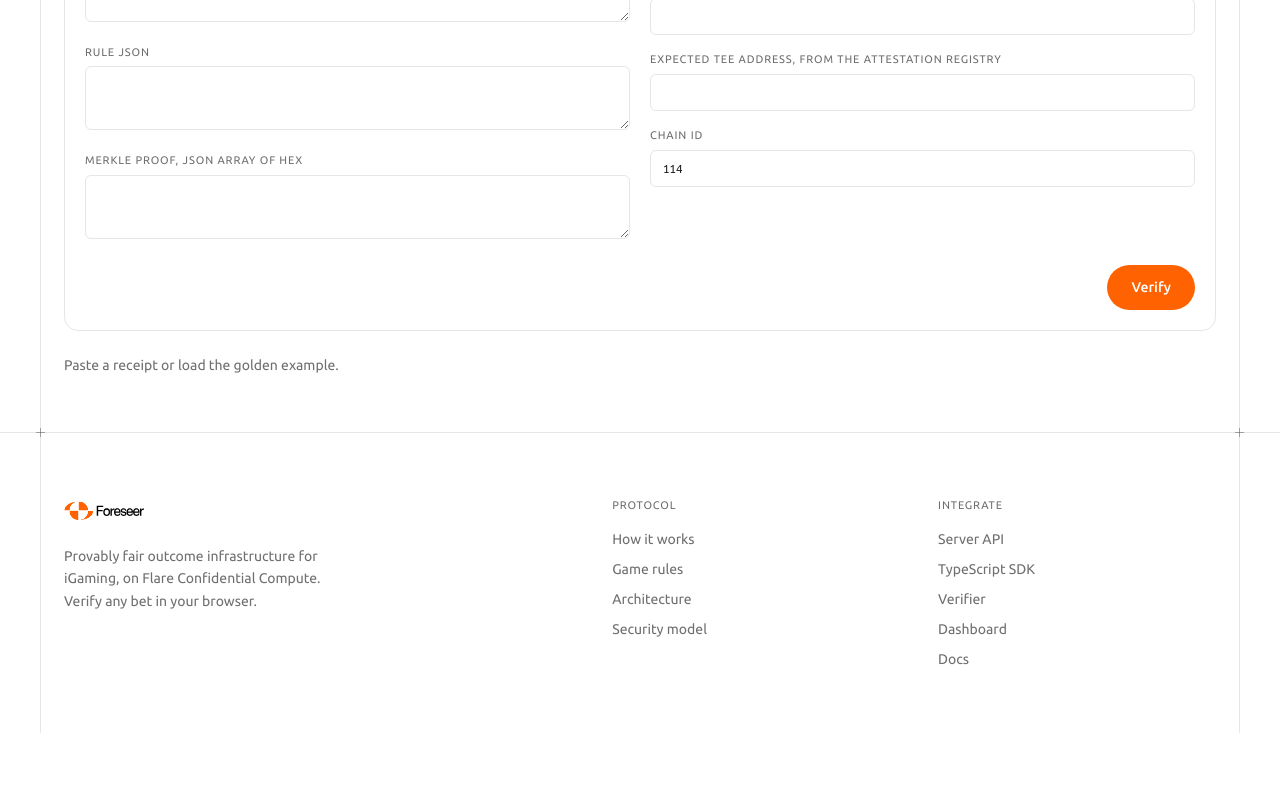
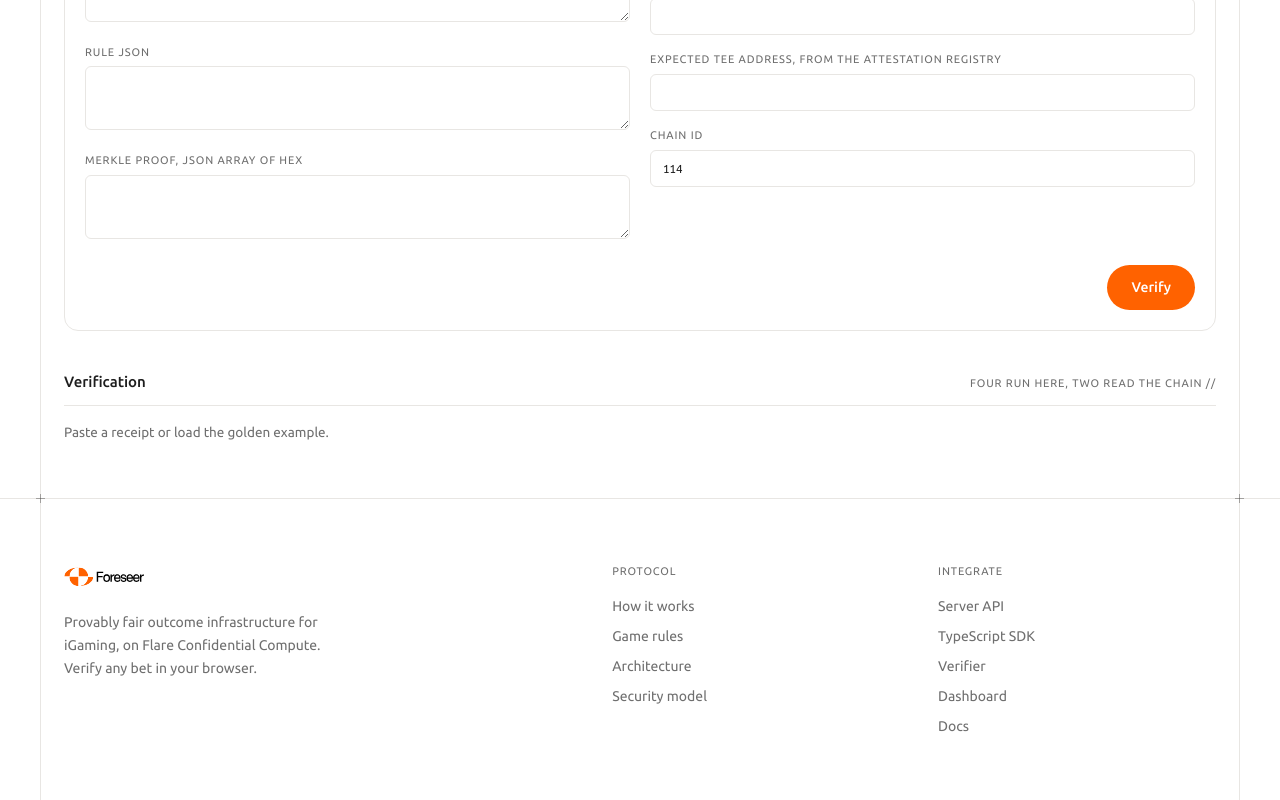
Before and after one commit to oynozan/foreseer, a Next.js app in the folder web/: page /verify in a window 1280 px wide. Shown: the part 603-1403 px from the top of the page. Before the commit the page ends 1336 px from the top, so only its background shows below. Built offline with nearby package versions, Linux system fonts and the light colour scheme; a web font is replaced by a local one.

Commit message:
style: verifier results in the hairline lattice

```diff
--- a/web/app/globals.css
+++ b/web/app/globals.css
@@ -204,70 +204,81 @@ body {
 
 /* verifier widget result rows, injected as raw html */
 .check {
-    padding: 12px 14px;
-    border: 1px solid var(--color-line);
-    border-radius: 10px;
-    margin: 10px 0;
-    background: #fff;
-    font-size: 14px;
+    display: flex;
+    align-items: baseline;
+    gap: 10px;
+    padding: 11px 0;
+    font-size: 13.5px;
+    color: var(--color-ink);
+}
+
+.check + .check {
+    border-top: 1px solid var(--color-line);
 }
 
 .check small {
-    display: block;
+    margin-left: auto;
+    max-width: 45%;
+    padding-left: 16px;
+    overflow: hidden;
+    text-overflow: ellipsis;
+    white-space: nowrap;
+    font-family: var(--font-mono);
+    font-size: 12px;
+    letter-spacing: 0.04em;
     color: var(--color-muted);
-    font-size: 13px;
 }
 
 .check .dot {
-    margin-right: 6px;
-}
-
-.check.green {
-    background: var(--color-mint);
-    border-color: var(--color-mint);
-    color: var(--color-mint-ink);
-}
-
-.check.green small {
-    color: var(--color-mint-ink);
+    font-size: 10px;
+    line-height: 1;
+    color: var(--color-muted);
 }
 
 .check.green .dot {
-    color: #16a34a;
-}
-
-.check.red {
-    background: #fee4e2;
-    border-color: #fee4e2;
-    color: #7a271a;
-}
-
-.check.red small {
-    color: #7a271a;
+    color: #15803d;
 }
 
 .check.red .dot {
     color: var(--color-red);
 }
 
-.check.chain {
-    background: var(--color-primary-soft);
-    border-color: var(--color-primary-soft);
-    color: var(--color-ink);
-}
-
 .check.chain .dot {
     color: var(--color-primary);
 }
 
-.verdict {
-    font-weight: 600;
-    font-size: 17px;
-    margin: 16px 0 4px;
+/* on a phone the detail gets its own line instead of a stub */
+@media (max-width: 639px) {
+    .check {
+        flex-wrap: wrap;
+        padding: 12px 0;
+    }
+
+    .check small {
+        flex-basis: calc(100% - 20px);
+        margin-left: 20px;
+        max-width: none;
+        padding-left: 0;
+        overflow: visible;
+        overflow-wrap: anywhere;
+        white-space: normal;
+    }
 }
 
-.verdict.green {
-    color: #15803d;
+#results > p:not([class]) {
+    padding-top: 16px;
+    font-size: 13.5px;
+    color: var(--color-muted);
+}
+
+.verdict {
+    margin-top: 18px;
+    padding-top: 14px;
+    border-top: 1px solid var(--color-line);
+    font-size: 13px;
+    font-weight: 500;
+    line-height: 1.7;
+    color: var(--color-ink);
 }
 
 .verdict.red {
--- a/web/app/verify/page.tsx
+++ b/web/app/verify/page.tsx
@@ -100,8 +100,16 @@ export default function VerifyPage() {
                             </button>
                         </div>
                     </div>
-                    <div id="results" className="pb-8 pt-6">
-                        <p className="text-[14px] text-muted">Paste a receipt or load the golden example.</p>
+                    <div className="pt-10 pb-8">
+                        <div className="flex items-baseline justify-between gap-4 border-b border-line pb-3">
+                            <h2 className="text-[15px] font-medium">Verification</h2>
+                            <span className="tech text-[11px] text-muted" aria-hidden="true">
+                                four run here, two read the chain //
+                            </span>
+                        </div>
+                        <div id="results">
+                            <p>Paste a receipt or load the golden example.</p>
+                        </div>
                     </div>
                 </Band>
             </main>
```
